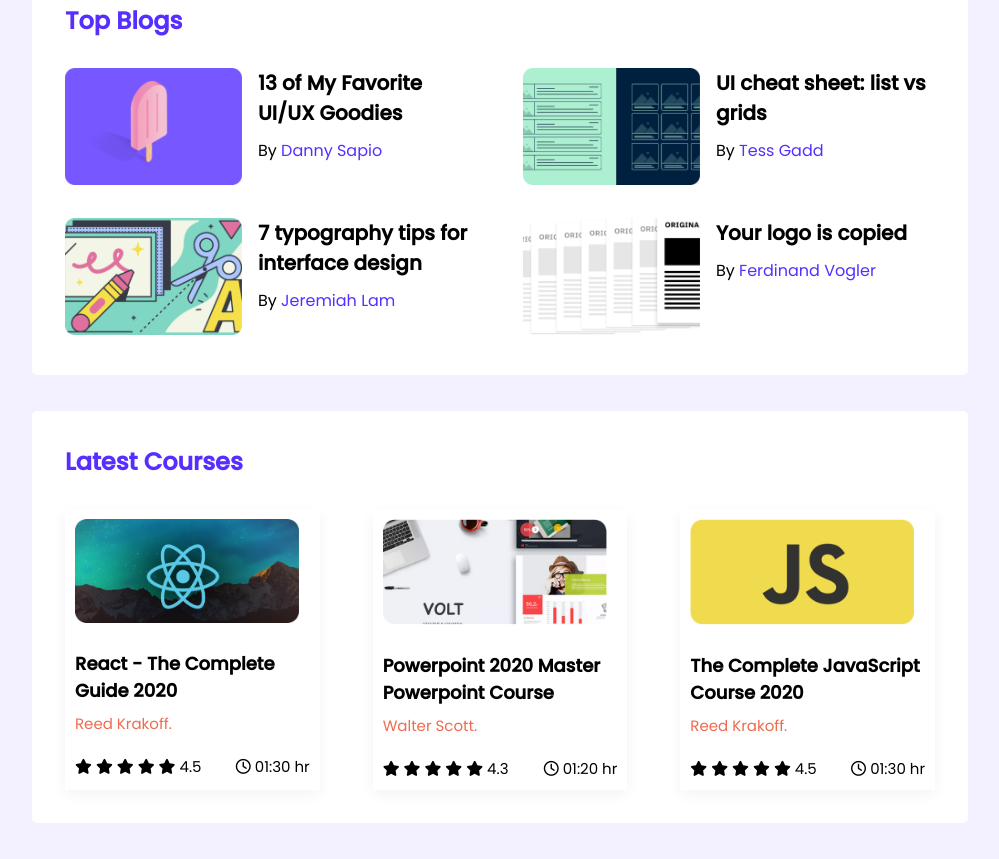
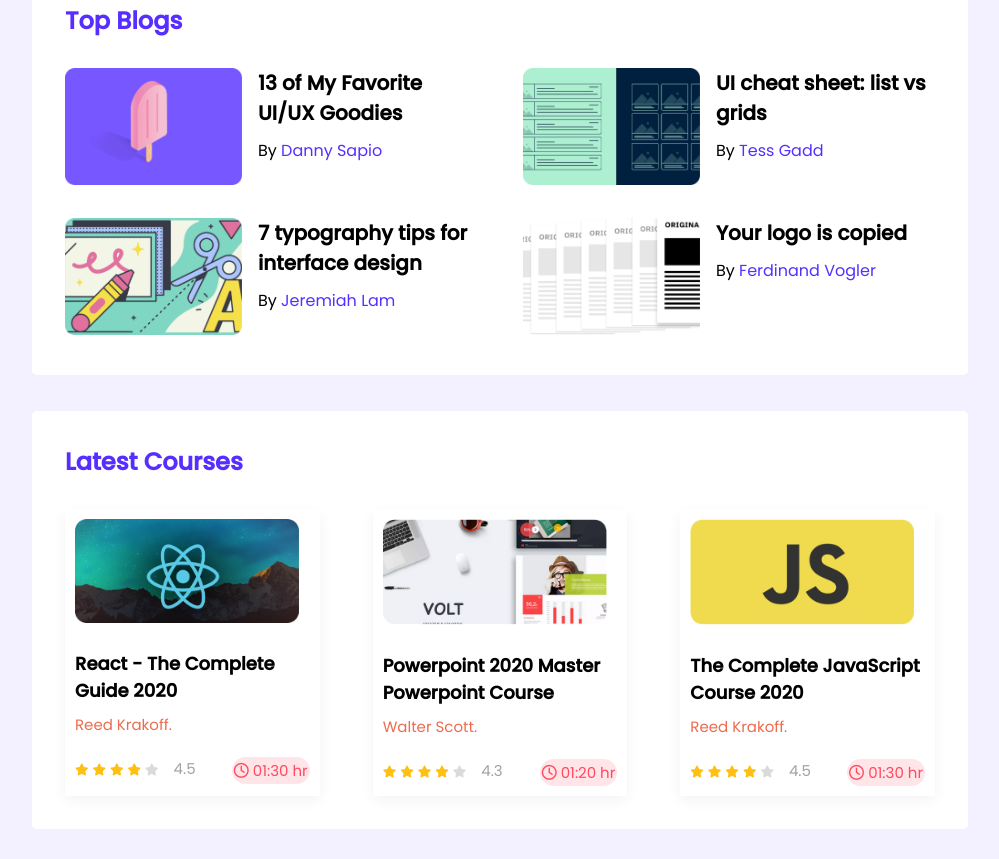
Before and after one commit to Zahid-Nabi/leader-board-css3, a plain HTML site: page index.html in a window 1280 px wide. Shown: the part 347-1206 px from the top of the page, without its empty margins (140-1139 px from the left). Drawn offline with Linux system fonts and the light colour scheme.

Commit message:
Design Complete

```diff
--- a/css/style.css
+++ b/css/style.css
@@ -118,9 +118,13 @@ hr {
     margin-top: 20px;
 }
 .course-desc .instructor {
+    margin-top: 8px;
+}
+.course-desc .instructor a{
     font-size: 15px;
     color: #ED6B4F;
     margin-top: 8px;
+    text-decoration: none;
 }
 .course-info {
     display: flex;
@@ -128,3 +132,22 @@ hr {
     font-size: 15px;
     margin-top: 20px;
 }
+.rating .fa-star {
+    font-size: 12px;
+}
+.fa-star.filled {
+    color: #FFC014;
+}
+.fa-star.unfilled {
+    color: rgba(162, 162, 162, 0.397);
+}
+.rating span {
+    margin-left: 11px;
+    color: #A2A2A2;
+}
+.duration {
+    color: #FF4A60;
+    background-color: #FFE4E8;
+    border-radius: 15px;
+    padding: 2px;
+}
--- a/index.html
+++ b/index.html
@@ -5,7 +5,6 @@
     <meta http-equiv="X-UA-Compatible" content="IE=edge">
     <meta name="viewport" content="width=device-width, initial-scale=1.0">
     <title>Leader Board</title>
-
     <!-- Stylesheet -->
     <link rel="stylesheet" href="./css/style.css">
     <!-- Font Awesome -->
@@ -53,7 +52,7 @@
             <div class="top-blogs">
                 <h2>Top Blogs</h2>
                 <div class="blogs">
-                    <div class="blog">
+                    <article class="blog">
                         <div class="thumbnail">
                             <img src="./images/blogs/blog-1.png" alt="">
                         </div>
@@ -61,8 +60,8 @@
                             <h3 class="blog-title">13 of My Favorite UI/UX Goodies</h3>
                             <p class="author-name">By <a href="#">Danny Sapio</a></p>
                         </div>
-                    </div>
-                    <div class="blog">
+                    </article>
+                    <article class="blog">
                         <div class="thumbnail">
                             <img src="./images/blogs/blog-2.png" alt="">
                         </div>
@@ -70,8 +69,8 @@
                             <h3 class="blog-title">UI cheat sheet: list vs grids</h3>
                             <p class="author-name">By <a href="#">Tess Gadd</a></p>
                         </div>
-                    </div>
-                    <div class="blog">
+                    </article>
+                    <article class="blog">
                         <div class="thumbnail">
                             <img src="./images/blogs/blog-3.png" alt="">
                         </div>
@@ -79,8 +78,8 @@
                             <h3 class="blog-title">7 typography tips for interface design</h3>
                             <p class="author-name">By <a href="#">Jeremiah Lam</a></p>
                         </div>
-                    </div>
-                    <div class="blog">
+                    </article>
+                    <article class="blog">
                         <div class="thumbnail">
                             <img src="./images/blogs/blog-4.png" alt="">
                         </div>
@@ -88,7 +87,7 @@
                             <h3 class="blog-title">Your logo is copied</h3>
                             <p class="author-name">By <a href="#">Ferdinand Vogler</a></p>
                         </div>
-                    </div>
+                    </article>
                 </div>
             </div>
         </section>
@@ -101,15 +100,15 @@
                     </div>
                     <div class="course-desc">
                         <h3>React - The Complete Guide 2020</h3>
-                        <p class="instructor">Reed Krakoff.</p>
+                        <p class="instructor"><a href="">Reed Krakoff.</a></p>
                     </div>
                     <div class="course-info">
                         <div class="rating">
-                            <i class="fas fa-star"></i>
-                            <i class="fas fa-star"></i>
-                            <i class="fas fa-star"></i>
-                            <i class="fas fa-star"></i>
-                            <i class="fas fa-star"></i>
+                            <i class="fas fa-star filled"></i>
+                            <i class="fas fa-star filled"></i>
+                            <i class="fas fa-star filled"></i>
+                            <i class="fas fa-star filled"></i>
+                            <i class="fas fa-star unfilled"></i>
                             <span>4.5</span>
                         </div>
                         <div class="duration">
@@ -124,15 +123,15 @@
                     </div>
                     <div class="course-desc">
                         <h3>Powerpoint 2020 Master Powerpoint Course</h3>
-                        <p class="instructor">Walter Scott.</p>
+                        <p class="instructor"><a href="">Walter Scott.</a></p>
                     </div>
                     <div class="course-info">
                         <div class="rating">
-                            <i class="fas fa-star"></i>
-                            <i class="fas fa-star"></i>
-                            <i class="fas fa-star"></i>
-                            <i class="fas fa-star"></i>
-                            <i class="fas fa-star"></i>
+                            <i class="fas fa-star filled"></i>
+                            <i class="fas fa-star filled"></i>
+                            <i class="fas fa-star filled"></i>
+                            <i class="fas fa-star filled"></i>
+                            <i class="fas fa-star unfilled"></i>
                             <span>4.3</span>
                         </div>
                         <div class="duration">
@@ -147,15 +146,15 @@
                     </div>
                     <div class="course-desc">
                         <h3>The Complete JavaScript Course 2020</h3>
-                        <p class="instructor">Reed Krakoff.</p>
+                        <p class="instructor"><a href="">Reed Krakoff.</a></p>
                     </div>
                     <div class="course-info">
                         <div class="rating">
-                            <i class="fas fa-star"></i>
-                            <i class="fas fa-star"></i>
-                            <i class="fas fa-star"></i>
-                            <i class="fas fa-star"></i>
-                            <i class="fas fa-star"></i>
+                            <i class="fas fa-star filled"></i>
+                            <i class="fas fa-star filled"></i>
+                            <i class="fas fa-star filled"></i>
+                            <i class="fas fa-star filled"></i>
+                            <i class="fas fa-star unfilled"></i>
                             <span>4.5</span>
                         </div>
                         <div class="duration">
```
